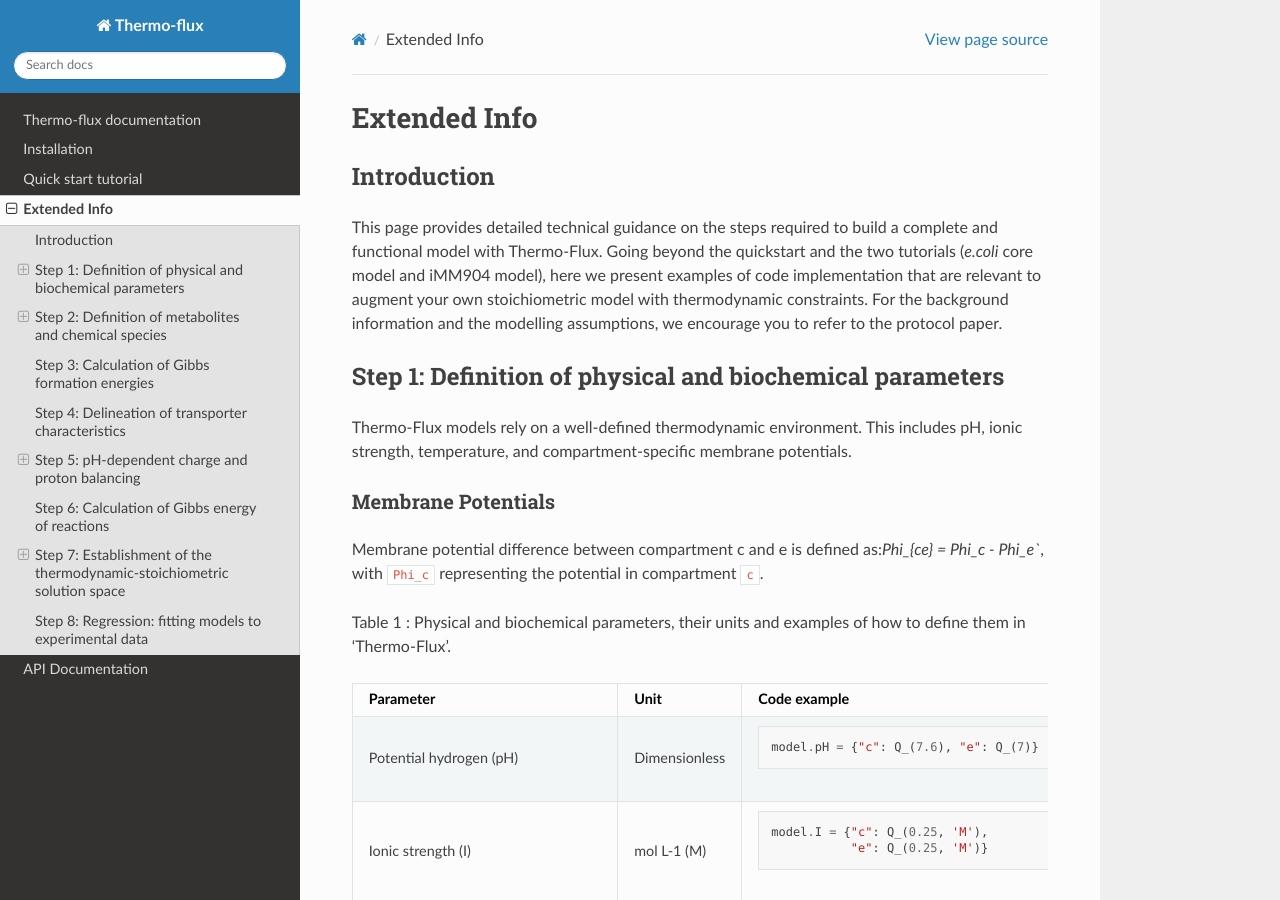
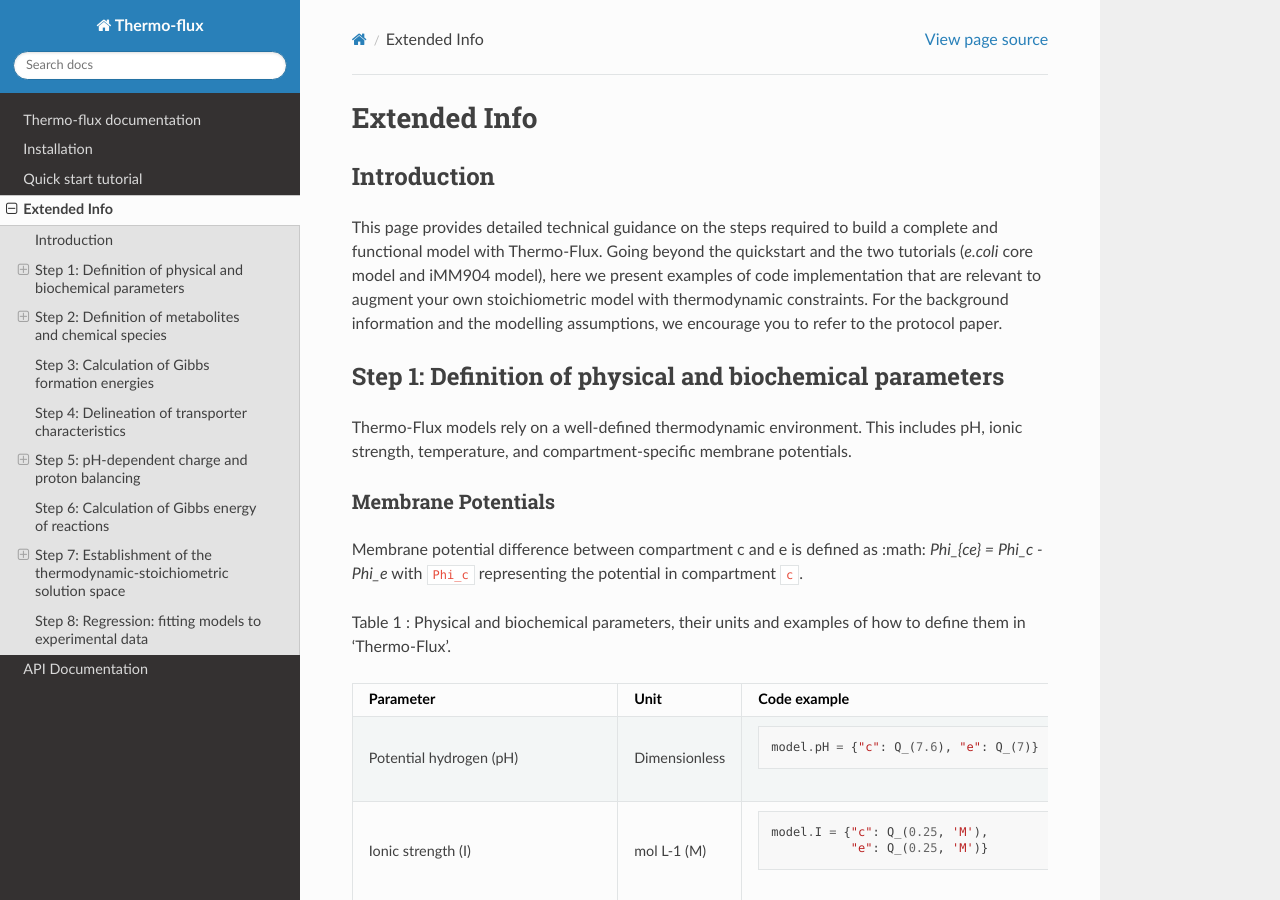
Before and after one commit to nfargier/thermoflux-rtd, a Sphinx documentation site: the page built from docs/extended_info.rst, in a window 1280 px wide and 900 px high. Built offline with Sphinx 7.4.7 and the Read the Docs theme 3.1.0, drawn with Linux system fonts in a browser that asks for light colours; some of the changed lines change nothing that is shown.

Commit message:
Update extended_info.rst

```diff
--- a/docs/extended_info.rst
+++ b/docs/extended_info.rst
@@ -11,7 +11,9 @@
 
 Membrane Potentials
 -------------------
-Membrane potential difference between compartment c and e is defined as:`\Phi_{ce} = \Phi_c - \Phi_e``, with ``Phi_c`` representing the potential in compartment ``c``.
+Membrane potential difference between compartment c and e is defined as
+:math: `\Phi_{ce} = \Phi_c - \Phi_e`
+with ``Phi_c`` representing the potential in compartment ``c``.
 
 Table 1 : Physical and biochemical parameters, their units and examples of how to define them in ‘Thermo-Flux’.
 
```
